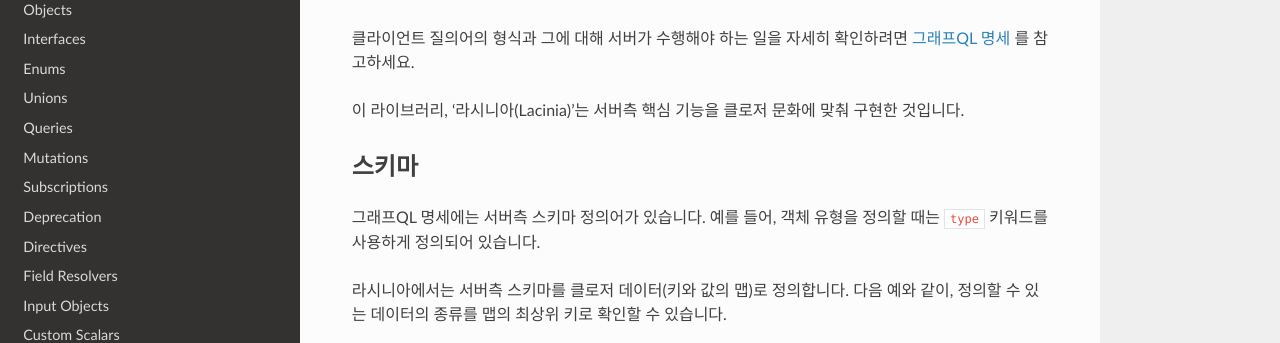
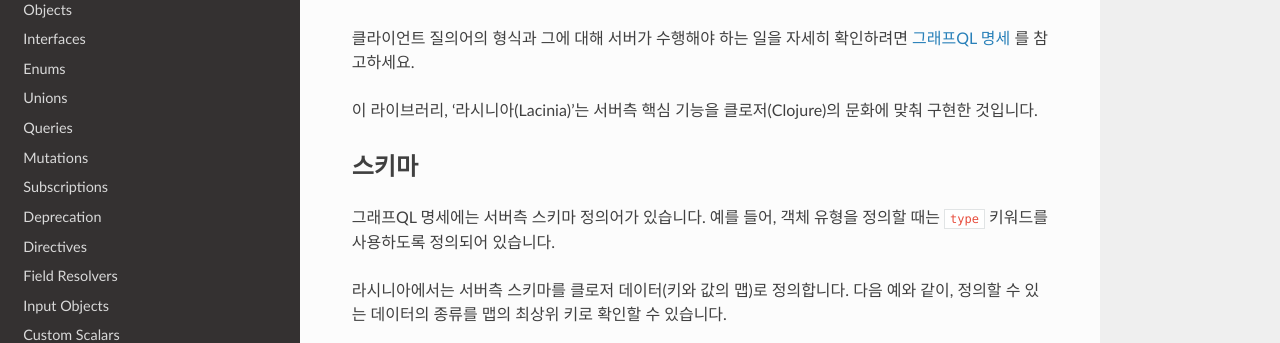
Before and after one commit to walmartlabs/lacinia, a Sphinx documentation site: the page built from docs/overview.rst, in a window 1280 px wide and 900 px high. Shown: the part 261-604 px from the top of the window. Built offline with Sphinx 7.4.7 and the Read the Docs theme 2.0.0, drawn with Linux system fonts in a browser that asks for light colours.

Commit message:
Translate overview 3

```diff
--- a/docs/overview.rst
+++ b/docs/overview.rst
@@ -9,13 +9,13 @@
 
 클라이언트 질의어의 형식과 그에 대해 서버가 수행해야 하는 일을 자세히 확인하려면 `그래프QL 명세 <https://facebook.github.io/graphql>`_ 를 참고하세요.
 
-이 라이브러리, '라시니아(Lacinia)'는 서버측 핵심 기능을 클로저 문화에 맞춰 구현한 것입니다.
+이 라이브러리, '라시니아(Lacinia)'는 서버측 핵심 기능을 클로저(Clojure)의 문화에 맞춰 구현한 것입니다.
 
 
 스키마
 ------
 
-그래프QL 명세에는 서버측 스키마 정의어가 있습니다. 예를 들어, 객체 유형을 정의할 때는 ``type`` 키워드를 사용하게 정의되어 있습니다.
+그래프QL 명세에는 서버측 스키마 정의어가 있습니다. 예를 들어, 객체 유형을 정의할 때는 ``type`` 키워드를 사용하도록 정의되어 있습니다.
 
 라시니아에서는 서버측 스키마를 클로저 데이터(키와 값의 맵)로 정의합니다. 다음 예와 같이, 정의할 수 있는 데이터의 종류를 맵의 최상위 키로 확인할 수 있습니다.
 
```
